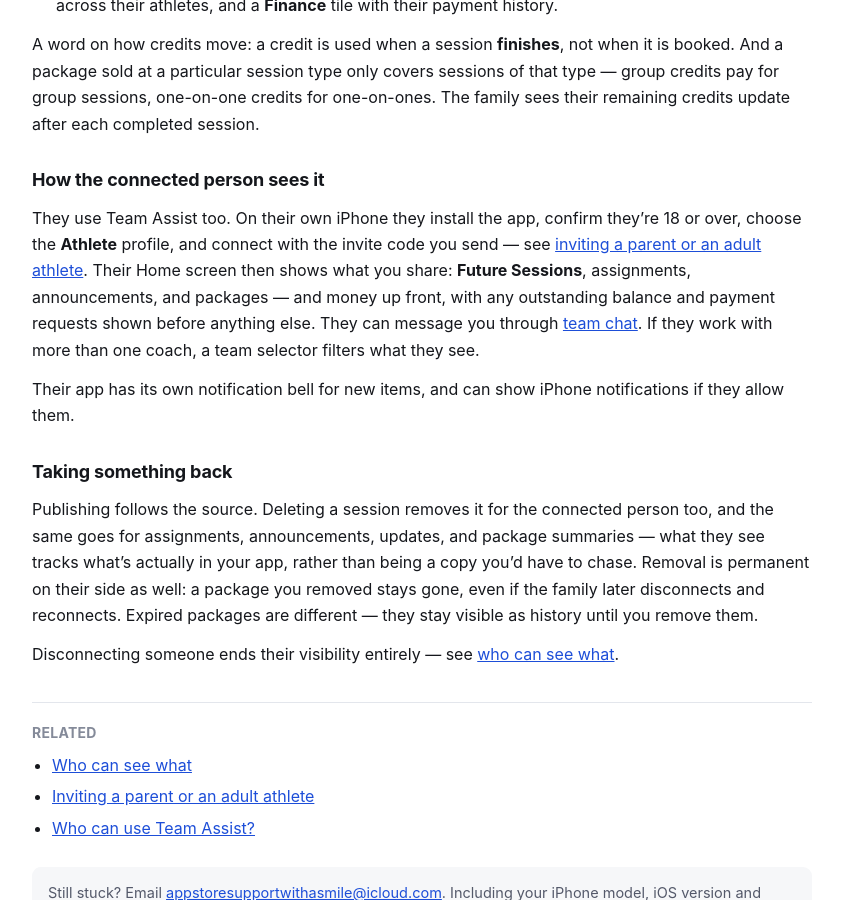
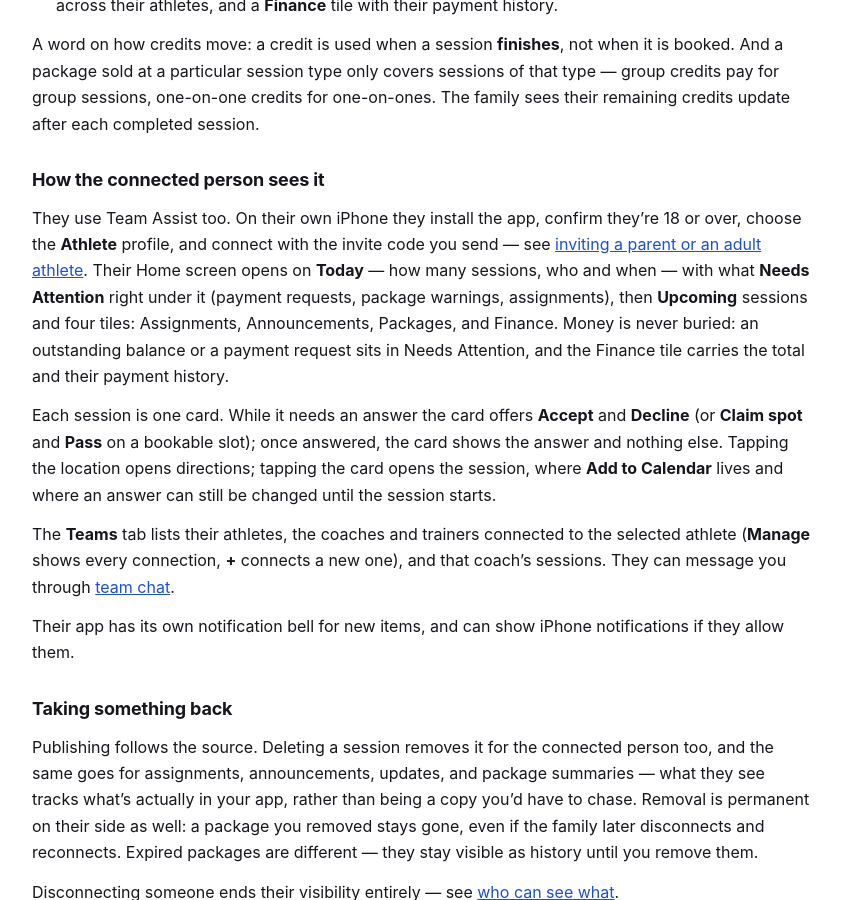
Before and after one commit to mytombrown/team-assist-help, a Jekyll site: the page built from _articles/athlete-portal.md, in a window 1280 px wide and 900 px high, scrolled down 785 px. Shown: the whole window, without its empty margins (218-1061 px from the left). Built offline with Jekyll 4.4.1, drawn with Linux system fonts in a browser that asks for light colours.

Commit message:
Build 223: the family's new Home, session cards and connect card; open spots on the trainer's Sessions list
- Publishing: the family Home opens on Today, Needs Attention, Upcoming and
  four tiles; one session card with Accept/Decline, location tap for
  directions, card tap for Add to Calendar; the Teams tab
- Invitations: the connect card picks the child first, pastes the code,
  one Connect — no athlete question afterwards
- Scheduling: a bookable slot shows 'N of M open' or 'Full' on the trainer's
  Sessions list

Co-Authored-By: Claude Fable 5.1 <noreply@anthropic.com>

```diff
--- a/_articles/athlete-portal.md
+++ b/_articles/athlete-portal.md
@@ -46,11 +46,22 @@ The family sees their remaining credits update after each completed session.
 They use Team Assist too. On their own iPhone they install the app, confirm they're 18
 or over, choose the **Athlete** profile, and connect with the invite code you send —
 see [inviting a parent or an adult athlete]({{ '/invitations/' | relative_url }}).
-Their Home screen then shows what you share: **Future Sessions**, assignments,
-announcements, and packages — and money up front, with any outstanding balance and
-payment requests shown before anything else. They can message you through
-[team chat]({{ '/chat-basics/' | relative_url }}). If they work with more than one
-coach, a team selector filters what they see.
+Their Home screen opens on **Today** — how many sessions, who and when — with what
+**Needs Attention** right under it (payment requests, package warnings, assignments),
+then **Upcoming** sessions and four tiles: Assignments, Announcements, Packages, and
+Finance. Money is never buried: an outstanding balance or a payment request sits in
+Needs Attention, and the Finance tile carries the total and their payment history.
+
+Each session is one card. While it needs an answer the card offers **Accept** and
+**Decline** (or **Claim spot** and **Pass** on a bookable slot); once answered, the card
+shows the answer and nothing else. Tapping the location opens directions; tapping the
+card opens the session, where **Add to Calendar** lives and where an answer can still be
+changed until the session starts.
+
+The **Teams** tab lists their athletes, the coaches and trainers connected to the
+selected athlete (**Manage** shows every connection, **+** connects a new one), and that
+coach's sessions. They can message you through
+[team chat]({{ '/chat-basics/' | relative_url }}).
 
 Their app has its own notification bell for new items, and can show iPhone
 notifications if they allow them.
```
Also changed, not shown: _articles/invitations.md (+11 -2 lines), _articles/schedule-sessions.md (+6 -1 lines).
